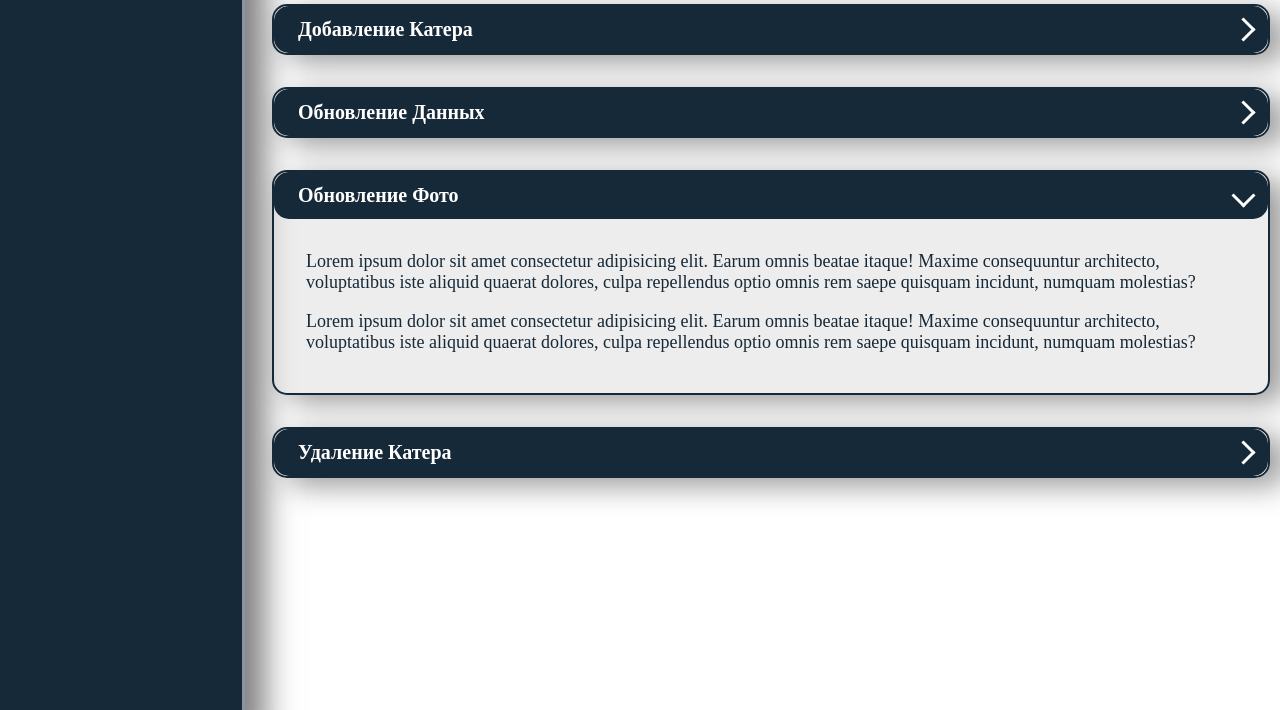
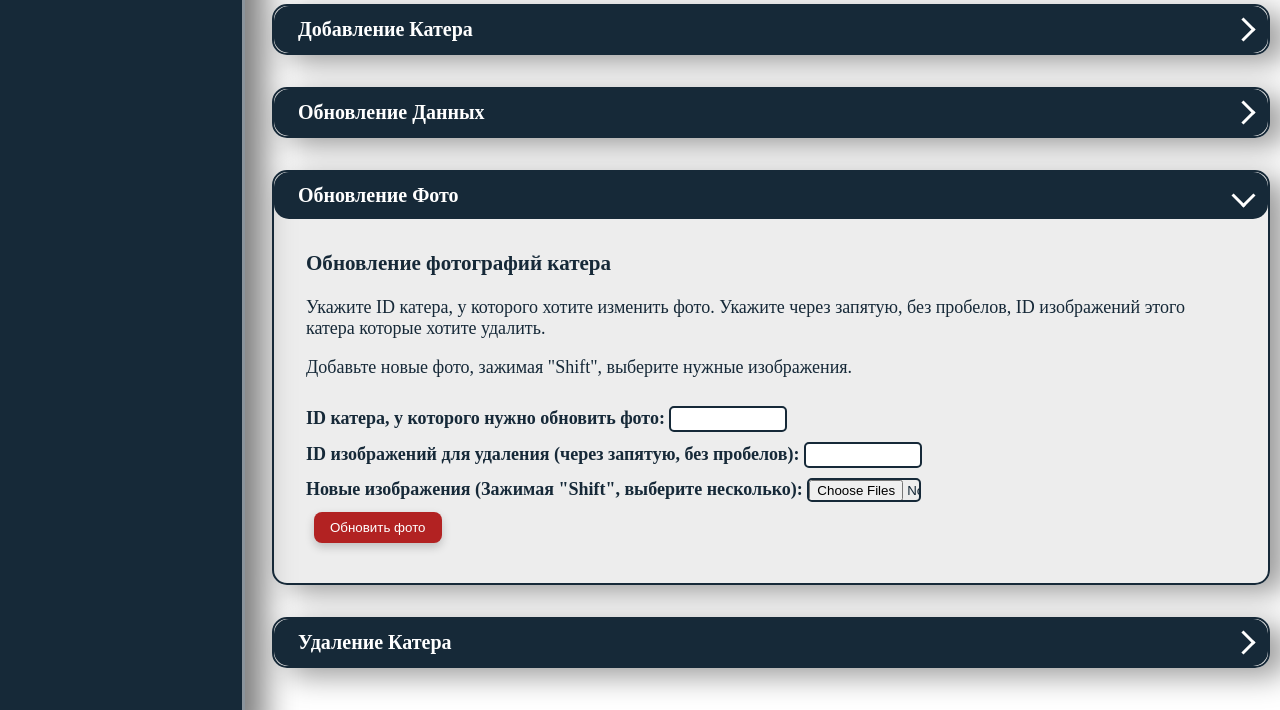
Before and after one commit to Mishcienko-Vladimir/fastapi-boatpro-project, a FastAPI app: template fastapi-application/templates/admin/boats.html in a window 1280 px wide, after a click on "Обновление Фото". Shown: the part 591-1301 px from the top of the page. Run offline with FastAPI, Linux system fonts and the light colour scheme; the template is opened without the code that fills it: most values are stand-ins (such as "Sample title", 1, 10 or a date in 2020); parts of the project's set-up code (start-up, migrations or seed data) failed here and were passed over.

Commit message:
Add the ability to update images a boat in the admin panel boats.html

```diff
--- a/fastapi-application/templates/admin/boats.html
+++ b/fastapi-application/templates/admin/boats.html
@@ -192,8 +192,27 @@
     <details class="details">
         <summary class="details_title">Обновление Фото</summary>
         <div class="details_content">
-            <p>Lorem ipsum dolor sit amet consectetur adipisicing elit. Earum omnis beatae itaque! Maxime consequuntur architecto, voluptatibus iste aliquid quaerat dolores, culpa repellendus optio omnis rem saepe quisquam incidunt, numquam molestias?</p>
-            <p>Lorem ipsum dolor sit amet consectetur adipisicing elit. Earum omnis beatae itaque! Maxime consequuntur architecto, voluptatibus iste aliquid quaerat dolores, culpa repellendus optio omnis rem saepe quisquam incidunt, numquam molestias?</p>
+            <h3>Обновление фотографий катера</h3>
+            <p>Укажите ID катера, у которого хотите изменить фото. Укажите через запятую, без пробелов, ID изображений этого катера которые хотите удалить.</p>
+            <p>Добавьте новые фото, зажимая "Shift", выберите нужные изображения.</p>
+            {% if message %}
+                <div class="alert {{ 'alert-success' if 'успешно' in message else 'alert-danger' }}">
+                    <p>{{ message }}</p>
+                </div>
+            {% endif %}
+
+            <form action="{{ url_for('admin_update_boat_images') }}" method="post" enctype="multipart/form-data">
+                <label for="boat_id_img">ID катера, у которого нужно обновить фото:</label>
+                <input type="number" name="boat_id_img" id="boat_id_img" required><br>
+
+                <label for="remove_images">ID изображений для удаления (через запятую, без пробелов):</label>
+                <input type="text" name="remove_images" id="remove_images"><br>
+
+                <label for="add_images">Новые изображения (Зажимая "Shift", выберите несколько):</label>
+                <input type="file" name="add_images" id="add_images" multiple accept="image/*"><br>
+
+                <button type="submit" class="btn-details">Обновить фото</button>
+            </form>
         </div>
     </details>
 
```
